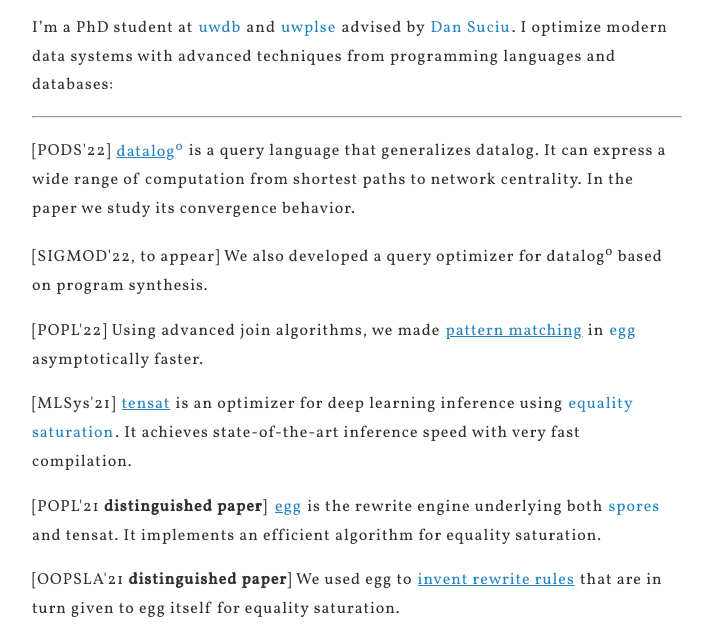
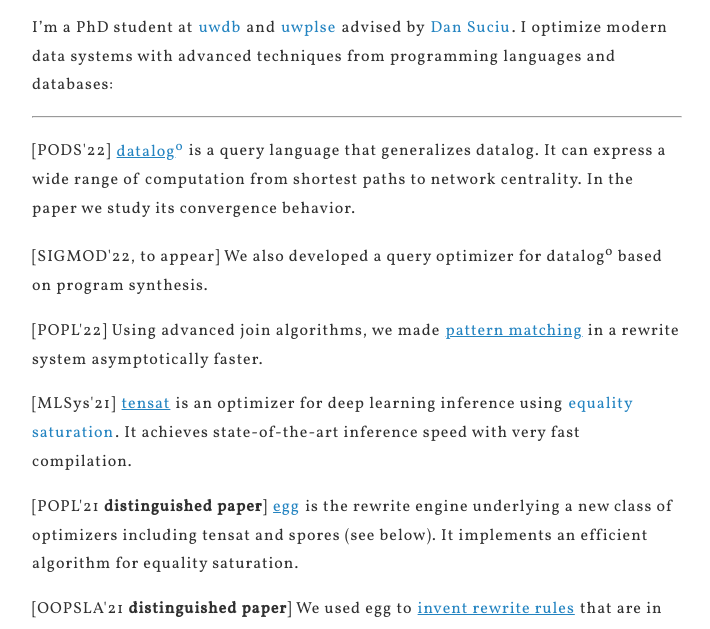
Before and after one commit to remysucre/remysucre.github.io, a plain HTML site: page index.html in a window 1280 px wide. Shown: the part 140-769 px from the top of the page, without its empty margins (283-993 px from the left). Drawn offline with Linux system fonts and the light colour scheme.

Commit message:
Update index.html

```diff
--- a/index.html
+++ b/index.html
@@ -39,11 +39,7 @@
             <a href="https://arxiv.org/abs/2108.02290">
                 <u>pattern matching</u>
             </a>
-            in
-            <a href="https://remy.wang#egg">
-                egg
-            </a>
-            asymptotically faster.
+            in a rewrite system asymptotically faster.
         </p>
         <p> [MLSys'21]
             <a href="https://github.com/uwplse/tensat">
@@ -55,15 +51,11 @@
             fast compilation.
         </p>
         <p> [POPL'21 <strong>distinguished paper</strong>]
-            <a name="egg">
             <a href="https://egraphs-good.github.io/">
                 <u>egg</u>
-            </a> </a>
-            is the rewrite engine underlying both
-            <a href="https://remy.wang#spores">
-                spores
             </a>
-            and tensat.
+            is the rewrite engine underlying a new class of optimizers
+            including tensat and spores (see below).
             It implements an efficient algorithm for equality saturation.
         </p>
         <p> [OOPSLA'21 <strong>distinguished paper</strong>]
@@ -75,10 +67,9 @@
             egg itself for equality saturation.
         </p>
         <p> [VLDB'20]
-            <a name="spores">
             <a href="https://dl.acm.org/doi/10.14778/3407790.3407799">
                 <u>spores</u>
-            </a> </a>
+            </a>
             is an optimizer for large scale linear algebra. It transforms
             linear algebra code through the powerful abstraction of relational algebra.
         </p>
```
